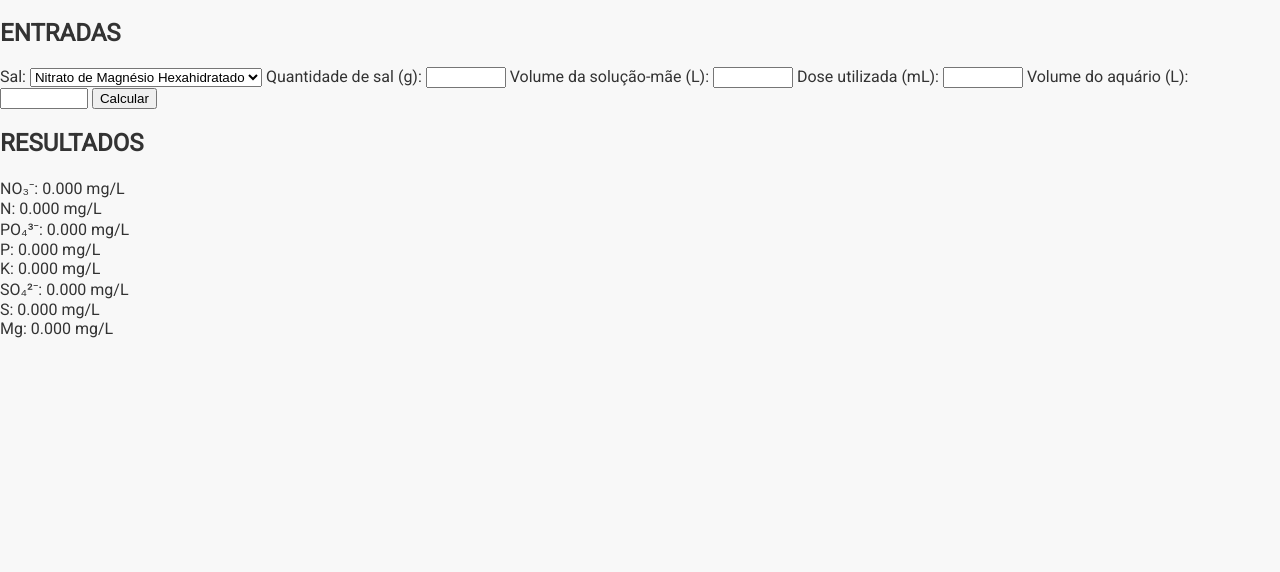
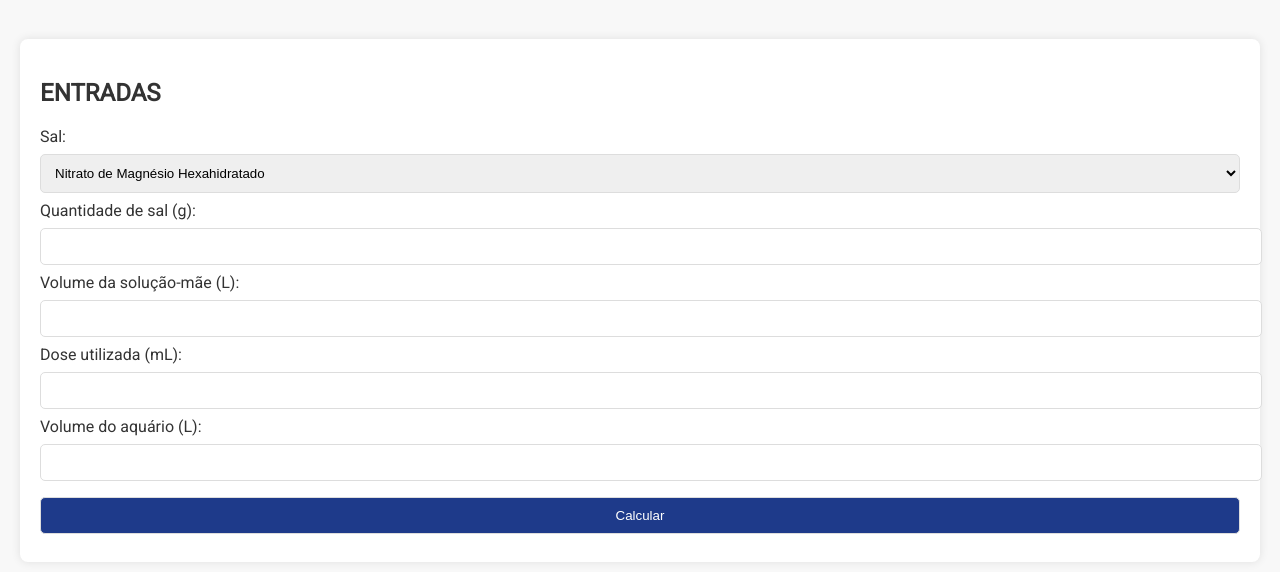
Before and after one commit to luizmourademoura/nutrientes_1, a plain HTML site: page index.html in a window 1280 px wide. Shown: the part 62-634 px from the top of the page. Drawn offline with Linux system fonts and the light colour scheme.

Commit message:
Update index.html

```diff
--- a/index.html
+++ b/index.html
@@ -1,3 +1,4 @@
+
 <!DOCTYPE html>
 <html lang="pt-BR">
 <meta name="theme-color" content="#1e3a8a" />
@@ -6,6 +7,11 @@
   <meta name="viewport" content="width=device-width, initial-scale=1.0">
   <title>Calculadora de Nutrientes - Fertilizantes</title>
   <link href="https://fonts.googleapis.com/css2?family=Roboto&display=swap" rel="stylesheet">
+
+  <meta name="apple-mobile-web-app-capable" content="yes">
+  <meta name="apple-mobile-web-app-status-bar-style" content="default">
+  <meta name="apple-mobile-web-app-title" content="Nutrientes">
+  <link rel="apple-touch-icon" href="icon-192.png">
 
   <!-- Manifesto do PWA -->
   <link rel="manifest" href="manifest.json">
@@ -21,6 +27,35 @@
       color: #333;
     }
     /* Outros estilos */
+    .container {
+        padding: 20px;
+    }
+    .card {
+        background: #fff;
+        border-radius: 8px;
+        padding: 20px;
+        margin-bottom: 20px;
+        box-shadow: 0 0 10px rgba(0, 0, 0, 0.1);
+    }
+    .resultado {
+        margin-top: 10px;
+        font-size: 1.2em;
+    }
+    input, select, button {
+        width: 100%;
+        padding: 10px;
+        margin: 8px 0;
+        border-radius: 5px;
+        border: 1px solid #ddd;
+    }
+    button {
+        background-color: #1e3a8a;
+        color: white;
+        cursor: pointer;
+    }
+    button:hover {
+        background-color: #003366;
+    }
   </style>
 
   <script>
@@ -59,7 +94,7 @@
             <button type="button" onclick="calcularResultados()">Calcular</button>
         </div>
 
-        <div class="card" id="resultadosCard">
+        <div class="card" id="resultadosCard" style="display: none;">
             <h2>RESULTADOS</h2>
             <div class="resultado">NO₃⁻: <span id="resultadoNO3">0.000</span> mg/L</div>
             <div class="resultado">N: <span id="resultadoN">0.000</span> mg/L</div>
```
